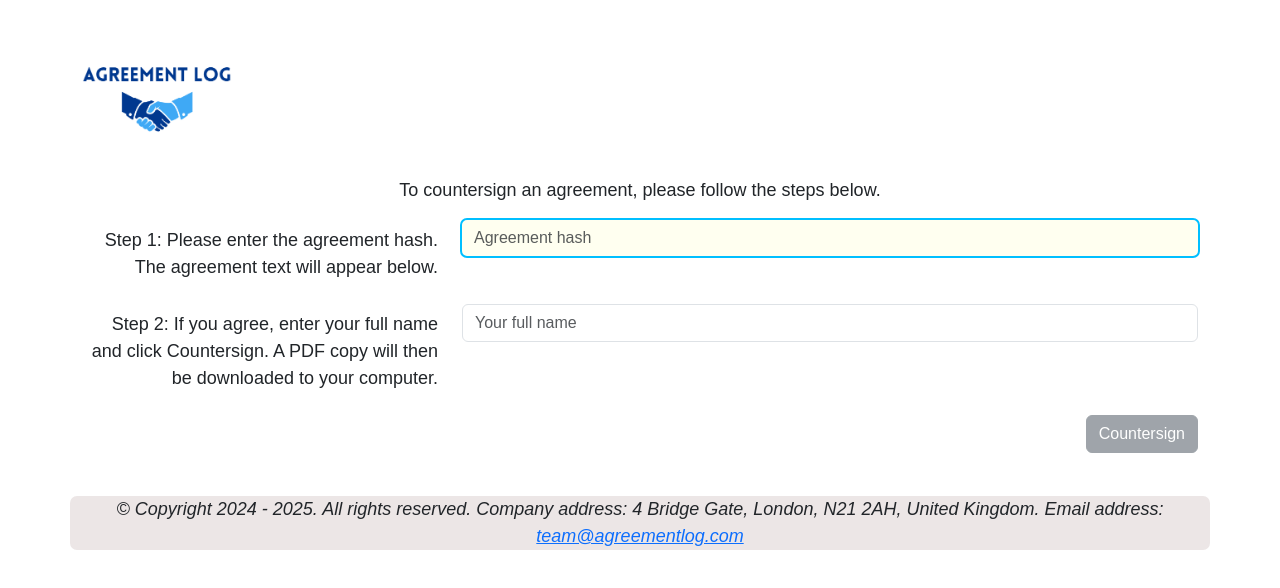
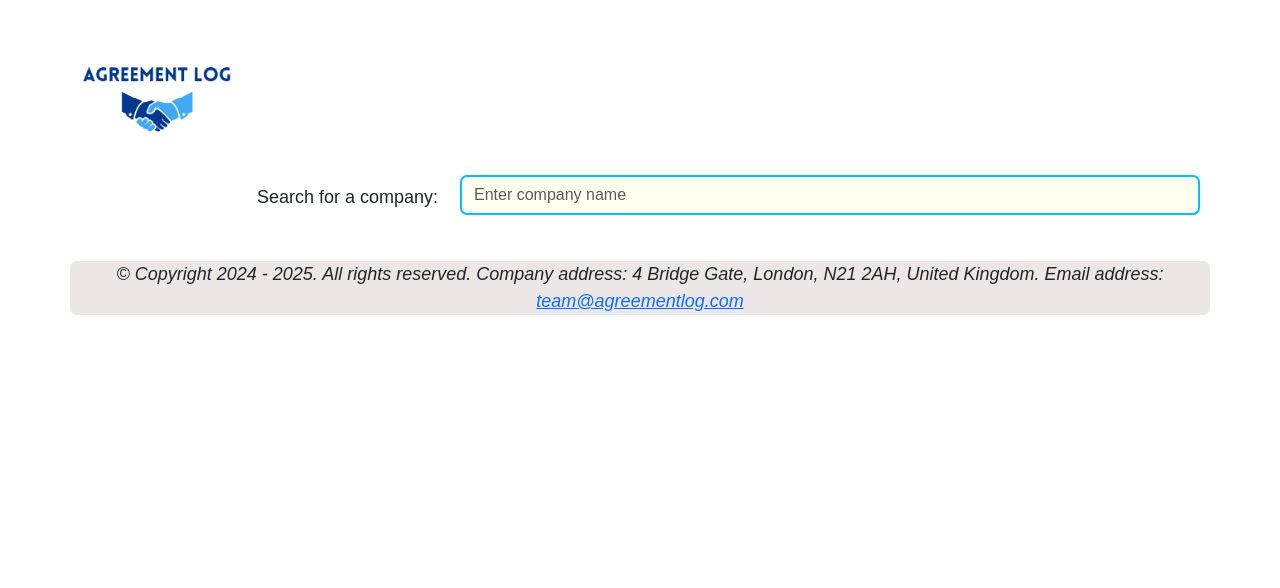
Before and after one commit to Alec-Hajinoff/Sustainability_Log_Development, a React (Create React App) app in the folder React/: page /CounterSignature in a window 1280 px wide. Shown: the top 588 px of the page. Built offline with nearby package versions, Linux system fonts and the light colour scheme.

Commit message:
4.9.25, 7.27

```diff
--- a/React/src/ApiService.js
+++ b/React/src/ApiService.js
@@ -107,26 +107,26 @@ export const logoutUser = async () => {
   }
 };
 
-// agreementHashFunction() checks the hash in the database, as the user types it, and when that matches displays the agreement text.
+// agreementHashFunction() checks a company's name in the database, as the user types it, and when there is a match displays company data.
 
-export const agreementHashFunction = async (hash) => {
+export const agreementHashFunction = async (searchTerm) => {
   try {
     const response = await fetch(
-      "http://localhost:8001/Agreement_Log_Development/agreement_hash.php",
+      "http://localhost:8001/Sustainability_Log_Development/agreement_hash.php",
       {
         method: "POST",
         headers: {
           "Content-Type": "application/json",
         },
         credentials: "include",
-        body: JSON.stringify({ hash }),
+        body: JSON.stringify({ searchTerm }),
       }
     );
 
     const data = await response.json();
     return data;
   } catch (error) {
-    throw new Error("Failed to verify agreement hash");
+    throw new Error("Failed to search for agreements");
   }
 };
 
--- a/React/src/CounterSignature.js
+++ b/React/src/CounterSignature.js
@@ -1,143 +1,107 @@
-// This is the file that allows a counter party to view and to counter signs the agreement.
+// This file allows a user to search for company name in the UI and see its data.
 
 import React, { useState } from "react";
 import "./CounterSignature.css";
 import { counterSigned, agreementHashFunction } from "./ApiService";
 
 function CounterSignature() {
-  const [agreementHash, setAgreementHash] = useState("");
-  const [agreementText, setAgreementText] = useState("");
+  const [searchTerm, setSearchTerm] = useState("");
+  const [agreements, setAgreements] = useState([]);
   const [errorMessage, setErrorMessage] = useState("");
   const [loading, setLoading] = useState(false);
-  const [signed, setSigned] = useState(false);
-  const [userName, setUserName] = useState("");
 
-  const handleHashChange = async (e) => {
-    const hash = e.target.value;
-    setAgreementHash(hash);
+  const handleSearch = async (e) => {
+    const term = e.target.value;
+    setSearchTerm(term);
 
-    if (hash.length > 0) {
+    if (term.length > 2) {
+      // Start searching after 3 characters.
       try {
-        const data = await agreementHashFunction(hash); // Checks the hash as the user types and when that matches displays the agreement text.
+        const data = await agreementHashFunction(term);
         if (data.status === "success") {
-          setAgreementText(data.agreementText);
+          setAgreements(data.agreements);
           setErrorMessage("");
         } else {
-          setAgreementText("");
-          setErrorMessage(
-            "Incorrect hash, please ask the agreement owner for the correct hash"
-          );
+          setAgreements([]);
+          setErrorMessage(data.message);
         }
       } catch (error) {
         setErrorMessage(error.message);
-        setAgreementText("");
+        setAgreements([]);
       }
     } else {
-      setAgreementText("");
+      setAgreements([]);
       setErrorMessage("");
     }
   };
 
-  const handleSubmit = async (e) => {
-    e.preventDefault();
-    setLoading(true);
-    try {
-      const data = await counterSigned(agreementHash, userName); // The user clicks 'Start Policy' and this function sends to the backend a boolean true - the agreement is counter signed.
-      if (data.success) {
-        setSigned(true);
-        setErrorMessage("");
-      } else {
-        setErrorMessage(data.message || "Failed to sign agreement");
-      }
-    } catch (error) {
-      setErrorMessage(error.message);
-    } finally {
-      setLoading(false);
-    }
+  const handleFileDownload = (fileData, fileName) => {
+    const blob = new Blob([Buffer.from(fileData, "base64")]);
+    const url = window.URL.createObjectURL(blob);
+    const a = document.createElement("a");
+    a.href = url;
+    a.download = fileName || "document";
+    document.body.appendChild(a);
+    a.click();
+    window.URL.revokeObjectURL(url);
+    document.body.removeChild(a);
   };
 
   return (
-    <div className="container text-center">
-      <p>To countersign an agreement, please follow the steps below.</p>
-      <form onSubmit={handleSubmit}>
+    <div className="container">
       <div className="form-group row mb-3">
         <label className="col-sm-4 col-form-label text-end">
-            Step 1: Please enter the agreement hash. The agreement text will
-            appear below.
+          Search for a company:
         </label>
         <div className="col-sm-8">
           <input
             type="text"
             className="form-control"
-              value={agreementHash}
-              onChange={handleHashChange}
-              placeholder="Agreement hash"
+            value={searchTerm}
+            onChange={handleSearch}
+            placeholder="Enter company name"
           />
         </div>
       </div>
 
-        {agreementText && (
-          <div className="row justify-content-center mb-4">
-            <div className="col-md-8">
-              <div className="card">
-                <div className="card-body">
-                  <label className="card-title">Agreement Text:</label>
-                  <p className="card-text">{agreementText}</p>
-                </div>
-              </div>
+      {errorMessage && <div className="alert alert-danger">{errorMessage}</div>}
+
+      {agreements.length > 0 && (
+        <div className="row">
+          <div className="col">
+            <table className="table">
+              <thead>
+                <tr>
+                  <th>Description</th>
+                  <th>Files</th>
+                  <th>Timestamp</th>
+                </tr>
+              </thead>
+              <tbody>
+                {agreements.map((agreement, index) => (
+                  <tr key={index}>
+                    <td>{agreement.description}</td>
+                    <td>
+                      <button
+                        className="btn btn-link"
+                        onClick={() =>
+                          handleFileDownload(
+                            agreement.files,
+                            `document_${agreement.hash}.pdf`
+                          )
+                        }
+                      >
+                        Download
+                      </button>
+                    </td>
+                    <td>{new Date(agreement.timestamp).toLocaleString()}</td>
+                  </tr>
+                ))}
+              </tbody>
+            </table>
           </div>
         </div>
       )}
-
-        <div className="form-group row mb-3">
-          <label className="col-sm-4 col-form-label text-end">
-            Step 2: If you agree, enter your full name and click Countersign. A
-            PDF copy will then be downloaded to your computer.
-          </label>
-          <div className="col-sm-8">
-            <input
-              type="text"
-              className="form-control"
-              value={userName}
-              onChange={(e) => setUserName(e.target.value)}
-              placeholder="Your full name"
-              required
-            />
-          </div>
-        </div>
-
-        <div className="d-flex justify-content-end mb-3">
-          <div className="align-middle">
-            <div id="error-message" className="error" aria-live="polite">
-              {errorMessage}
-            </div>
-            {loading && (
-              <div className="text-info mb-2">
-                Saving your agreement to the blockchain, please wait…
-              </div>
-            )}
-            {signed && (
-              <div className="text-success mb-2">
-                Thank you, the agreement has been counter-signed!
-              </div>
-            )}
-            <button
-              type="submit"
-              className="btn btn-secondary"
-              id="loginBtnOne"
-              disabled={!agreementText || signed || loading || !userName.trim()}
-            >
-              Countersign
-              <span
-                role="status"
-                aria-hidden="true"
-                id="spinnerLogin"
-                style={{ display: loading ? "inline-block" : "none" }}
-              ></span>
-            </button>
-          </div>
-        </div>
-      </form>
     </div>
   );
 }
```
Also changed, not shown: 1 other file (tests, documents, lock files or other folders). Lines whose indentation alone changed are shown as unchanged.
